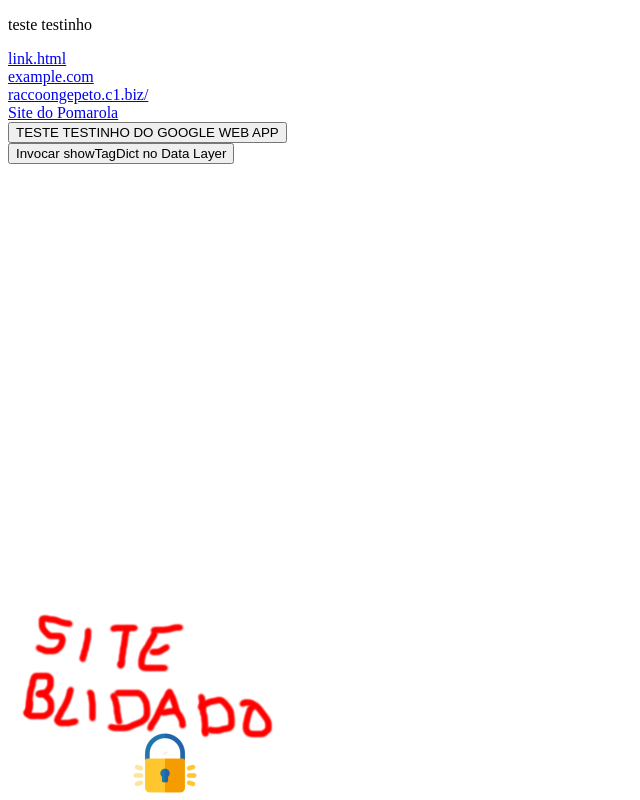
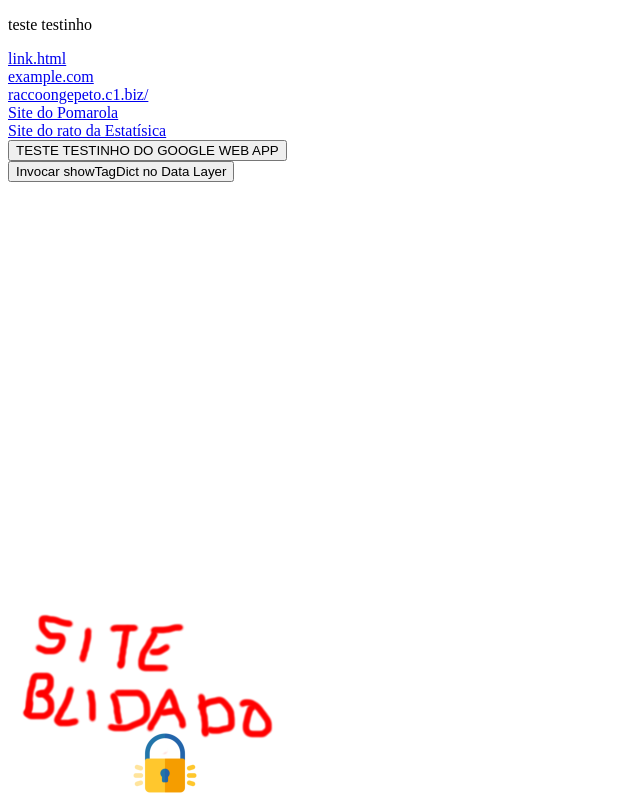
Before and after one commit to giovaniortolani/giovaniortolani.github.io, a plain HTML site: page index.html in a window 1280 px wide. Shown: the whole page, without its empty margins (0-640 px from the left). Drawn offline with Linux system fonts and the light colour scheme.

Commit message:
site do inhame

```diff
--- a/index.html
+++ b/index.html
@@ -157,6 +157,9 @@
     <div>
       <a href="http://thn99.github.io/?utm_source=quero&utm_medium=comissão">Site do Pomarola</a>
     </div>
+    <div>
+      <a href="https://inhamera.ga/?utm_source=quero&utm_medium=comissão">Site do rato da Estatísica</a>
+    </div>
 
     <button onclick="callGoogleWebApp()">TESTE TESTINHO DO GOOGLE WEB APP</button>
     <div id="googleWebApp"></div>
```
